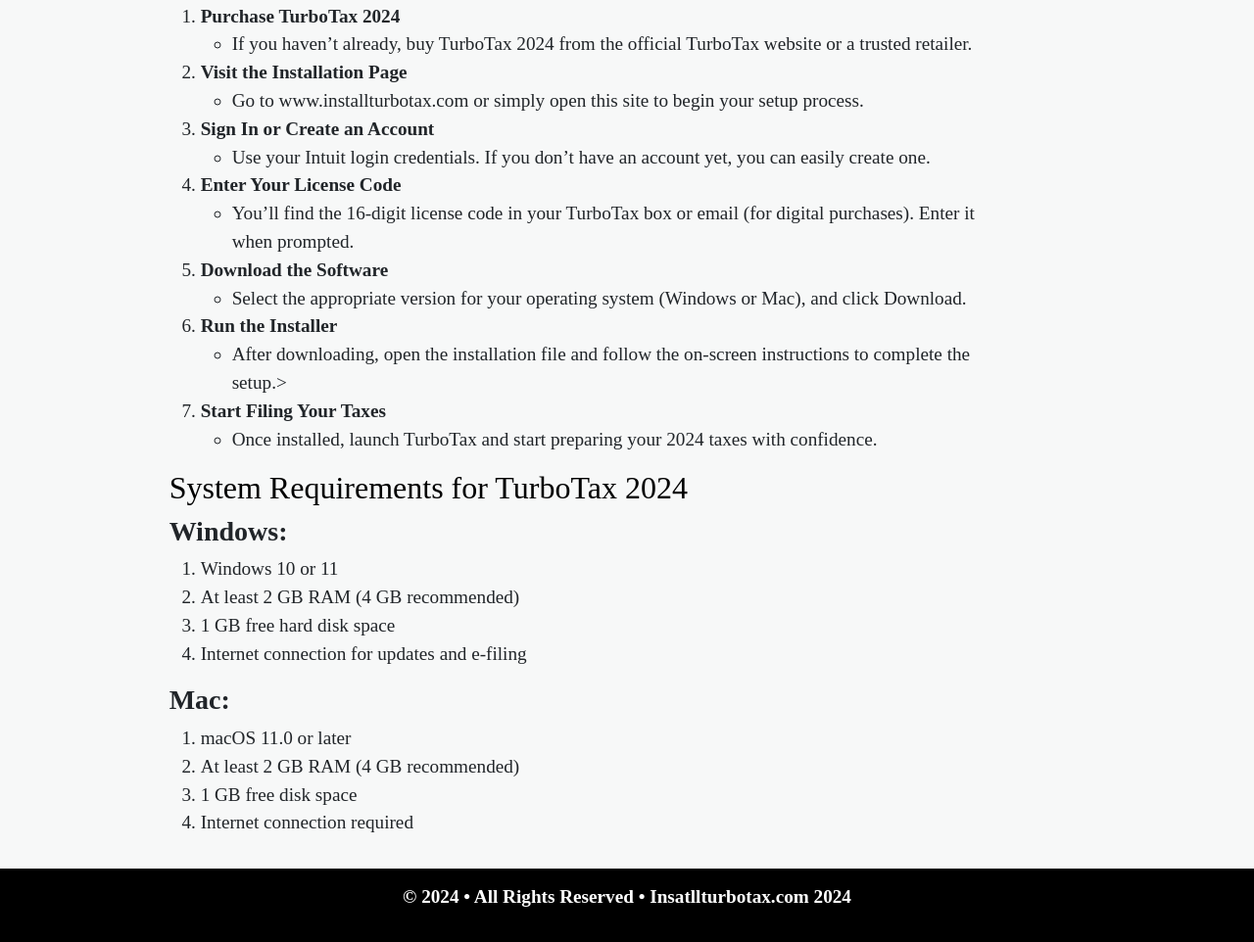
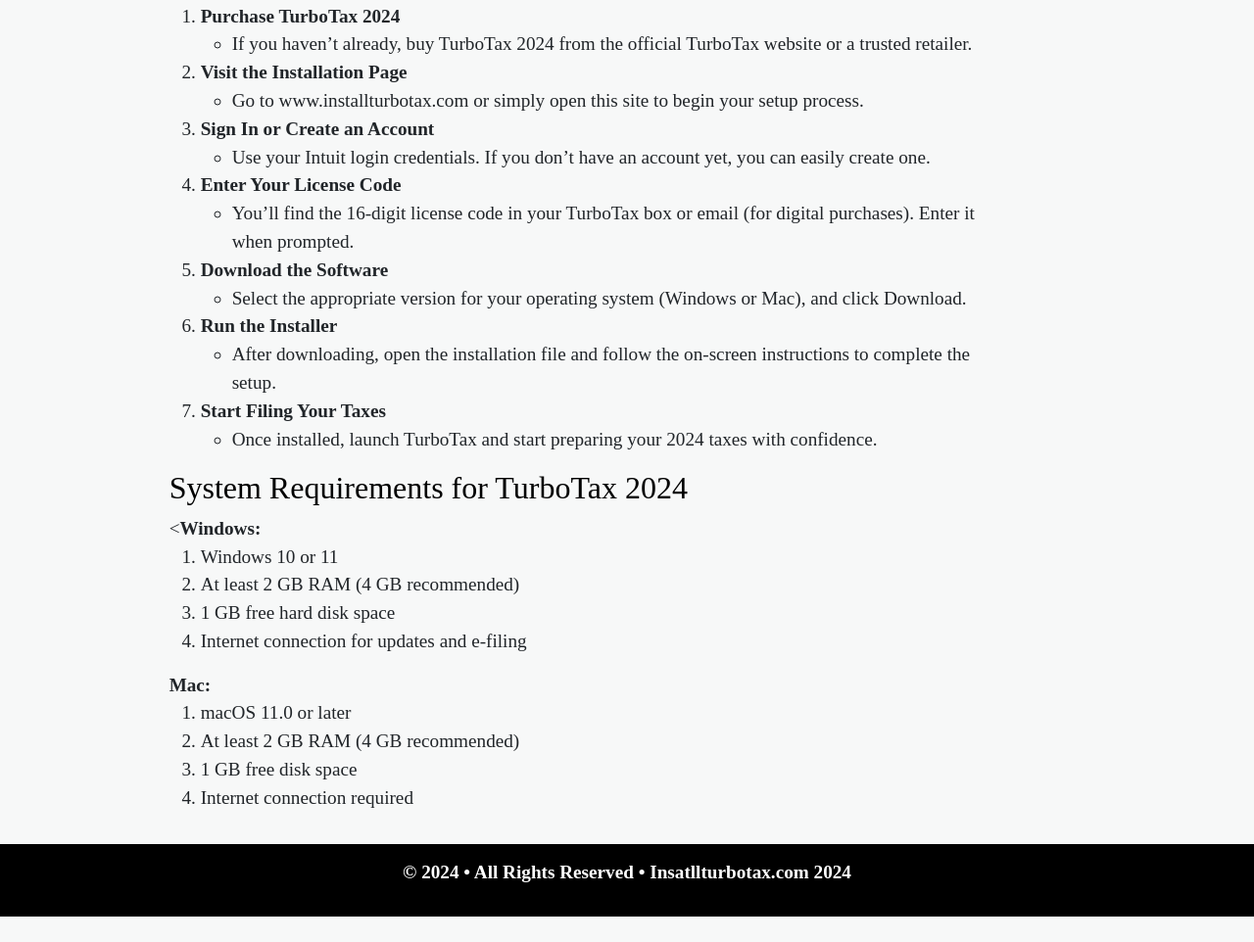
Before and after one commit to installturbotax-com2024/installturbotax-com2024.github.io, a plain HTML site: page index.html in a window 1280 px wide. Shown: the part 474-1436 px from the top of the page at 98% size. After the commit the page ends 1410 px from the top, so only its background shows below. Drawn offline with nearby package versions, Linux system fonts and the light colour scheme.

Commit message:
Update index.html

```diff
--- a/index.html
+++ b/index.html
@@ -15,7 +15,7 @@
         <link href="https://cdn.jsdelivr.net/npm/bootstrap@5.0.2/dist/css/bootstrap.min.css" rel="stylesheet" integrity="sha384-EVSTQN3/azprG1Anm3QDgpJLIm9Nao0Yz1ztcQTwFspd3yD65VohhpuuCOmLASjC" crossorigin="anonymous">
         <link rel="icon" type="image/x-icon" href=">
 
-<meta name="google-site-verification" content="xxG7k6BWVWHg45YeT1mXULOsa5FPynS6mOA4omx0Jlo" />
+<meta name="google-site-verification" content="xxG7k6BWVWHg45YeT1mXULOsa5FPynS6mOA4omx0Jlo"/>
 <meta name="msvalidate.01" content="1EB456AF1A6268BFC3EB8D4296966DD0" />
     <!-- Google tag (gtag.js) -->
 <script async src="https://www.googletagmanager.com/gtag/js?id=G-0ZJPTPWJZZ"></script>
@@ -166,7 +166,7 @@
 </ul>
 <li><strong>Run the Installer</strong></li>
 <ul>
-<li>After downloading, open the installation file and follow the on-screen instructions to complete the setup.></li>
+<li>After downloading, open the installation file and follow the on-screen instructions to complete the setup.</li>
 </ul>
 <li><strong>Start Filing Your Taxes</strong></li>
 <ul>
@@ -176,7 +176,7 @@
 
 <h2>System Requirements for TurboTax 2024</h2>
 
-<h3><strong>Windows:</strong></h3>
+<<strong>Windows:</strong>
 <ol>
 <li>Windows 10 or 11</li>
 <li>At least 2 GB RAM (4 GB recommended)</li>
@@ -184,7 +184,7 @@
 <li>Internet connection for updates and e-filing</li>
 </ol>
 
-<h3><strong>Mac:</strong></h3>
+<strong>Mac:</strong>
 <ol>
 <li>macOS 11.0 or later</li>
 <li>At least 2 GB RAM (4 GB recommended)</li>
```
